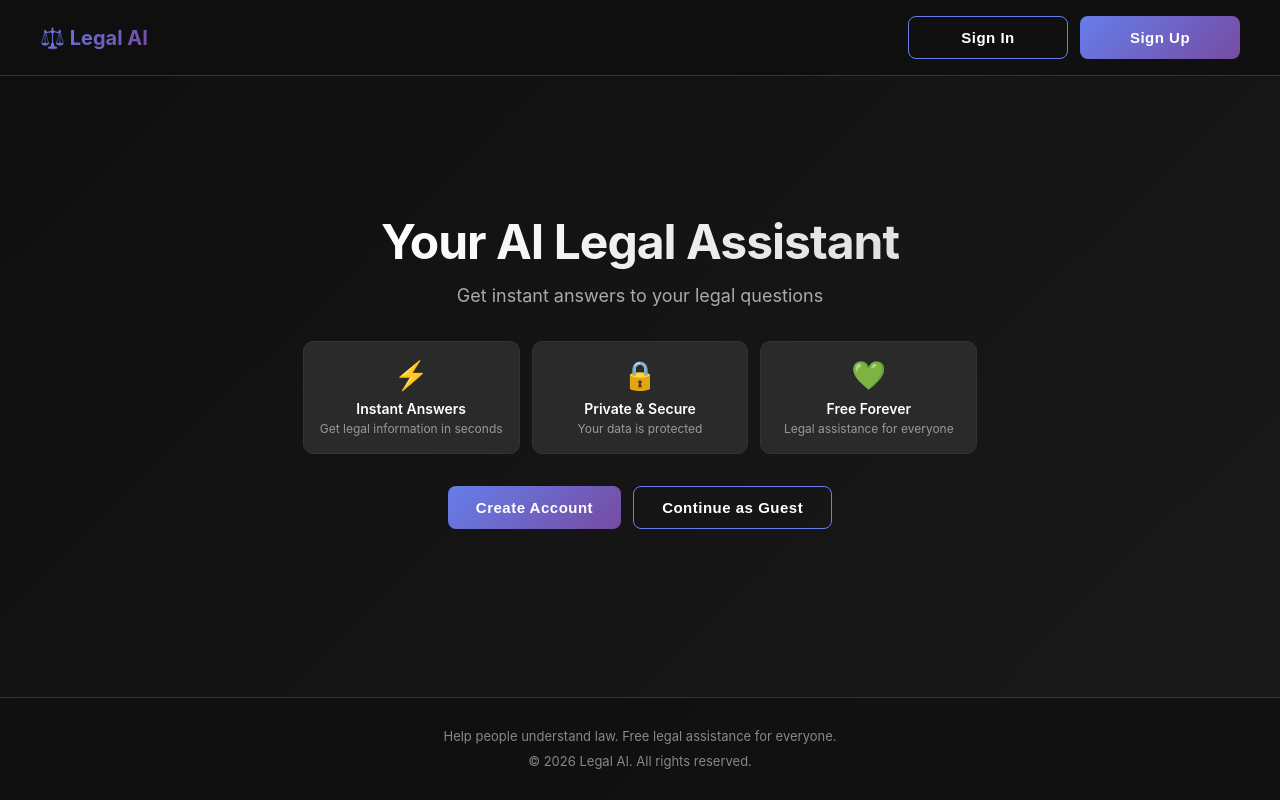
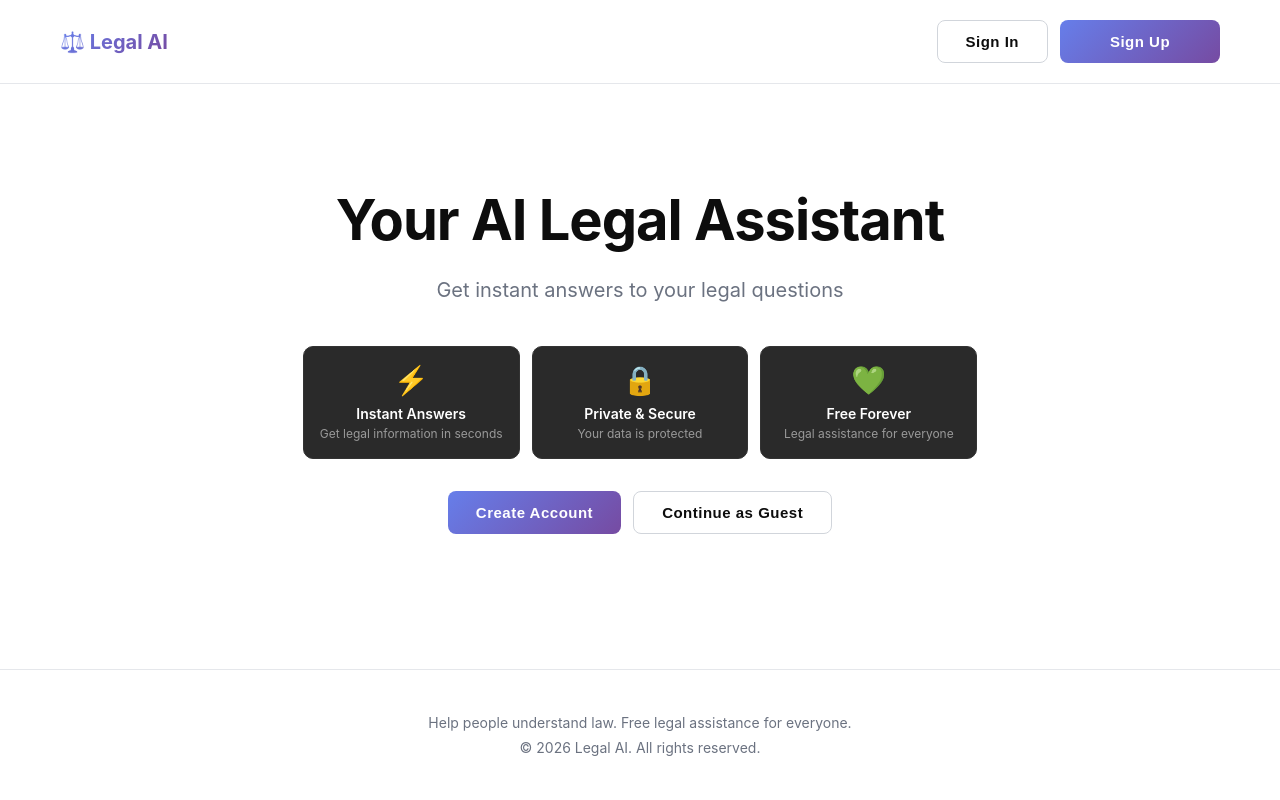
Before and after one commit to HetPatel1491/legal-llm, a React (Create React App) app: page / in a window 1280 px wide. Built offline with nearby package versions, Linux system fonts and the light colour scheme.

Commit message:
Complete light grey theme - Claude-style beautiful UI with perfect colors and spacing

```diff
--- a/src/App.css
+++ b/src/App.css
@@ -8,16 +8,16 @@ body {
   font-family: -apple-system, BlinkMacSystemFont, 'Segoe UI', 'Roboto', 'Oxygen',
     'Ubuntu', 'Cantarell', 'Fira Sans', 'Droid Sans', 'Helvetica Neue',
     sans-serif;
-  background: #0f0f0f;
-  color: #ffffff;
+  background: #ffffff;
+  color: #0d0d0d;
 }
 
 #root {
-  background: #0f0f0f;
+  background: #ffffff;
 }
 
 .app {
   width: 100%;
   min-height: 100vh;
-  background: #0f0f0f;
+  background: #ffffff;
 }
--- a/src/AuthPage.css
+++ b/src/AuthPage.css
@@ -2,7 +2,7 @@
 
 .auth-page {
   min-height: 100vh;
-  background: linear-gradient(135deg, #0f0f0f 0%, #1a1a1a 100%);
+  background: #ffffff;
   display: flex;
   align-items: center;
   justify-content: center;
@@ -36,11 +36,11 @@
 }
 
 .auth-form-container {
-  background: #1a1a1a;
-  border: 1px solid #333;
+  background: #ffffff;
+  border: 1px solid #e5e7eb;
   border-radius: 12px;
   padding: 32px;
-  box-shadow: 0 20px 60px rgba(0, 0, 0, 0.5);
+  box-shadow: 0 20px 60px rgba(0, 0, 0, 0.08);
 }
 
 .auth-header {
@@ -50,14 +50,14 @@
 
 .auth-header h1 {
   font-size: 26px;
-  color: #fff;
+  color: #0d0d0d;
   margin: 0 0 6px 0;
   font-weight: 700;
   letter-spacing: -0.5px;
 }
 
 .auth-header p {
-  color: #999;
+  color: #6b7280;
   font-size: 13px;
   margin: 0;
 }
@@ -85,7 +85,7 @@
 
 .form-group label {
   display: block;
-  color: #fff;
+  color: #0d0d0d;
   font-size: 13px;
   font-weight: 600;
   margin-bottom: 5px;
@@ -94,23 +94,22 @@
 .form-group input {
   width: 100%;
   padding: 10px;
-  background: #2a2a2a;
-  border: 1px solid #444;
-  border-radius: 6px;
-  color: white;
+  background: #f9fafb;
+  border: 1px solid #d1d5db;
+  color: #0d0d0d;
   font-size: 14px;
   transition: all 0.2s ease;
   box-sizing: border-box;
 }
 
 .form-group input::placeholder {
-  color: #666;
+  color: #9ca3af;
 }
 
 .form-group input:focus {
   outline: none;
   border-color: #667eea;
-  background: #333;
+  background: #f9fafb;
 }
 
 .form-group input:disabled {
@@ -152,7 +151,7 @@
   display: flex;
   align-items: center;
   margin: 16px 0;
-  color: #888;
+  color: #9ca3af;
   font-size: 12px;
   text-align: center;
 }
@@ -162,7 +161,7 @@
   content: '';
   flex: 1;
   height: 1px;
-  background: #333;
+  background: #e5e7eb;
 }
 
 .divider::before {
--- a/src/ChatPage.css
+++ b/src/ChatPage.css
@@ -1,4 +1,4 @@
-/* ChatPage.css - Modern Design */
+/* ChatPage.css - Light Grey Beautiful Design */
 
 * {
   margin: 0;
@@ -9,7 +9,7 @@
 .chat-page-with-sidebar {
   display: flex;
   height: 100vh;
-  background: #0f0f0f;
+  background: #ffffff;
   font-family: -apple-system, BlinkMacSystemFont, 'Segoe UI', 'Helvetica Neue', sans-serif;
 }
 
@@ -17,7 +17,7 @@
   flex: 1;
   display: flex;
   flex-direction: column;
-  background: linear-gradient(135deg, #0f0f0f 0%, #1a1a1a 100%);
+  background: #ffffff;
 }
 
 .chat-container {
@@ -36,22 +36,22 @@
   align-items: center;
   justify-content: space-between;
   padding: 20px 0;
-  border-bottom: 1px solid #333;
+  border-bottom: 1px solid #e5e7eb;
   gap: 15px;
   flex-wrap: wrap;
 }
 
 .chat-header h1 {
   font-size: 24px;
-  color: #fff;
+  color: #0d0d0d;
   font-weight: 700;
   letter-spacing: -0.5px;
 }
 
 .back-btn, .menu-btn {
   background: transparent;
-  border: 1px solid #444;
-  color: #fff;
+  border: 1px solid #d1d5db;
+  color: #374151;
   padding: 8px 16px;
   border-radius: 8px;
   cursor: pointer;
@@ -61,8 +61,8 @@
 }
 
 .back-btn:hover, .menu-btn:hover {
-  background: #333;
-  border-color: #555;
+  background: #f3f4f6;
+  border-color: #9ca3af;
 }
 
 .menu-btn {
@@ -96,13 +96,13 @@
 
 .sign-in-btn {
   background: transparent;
-  border: 1px solid #444;
-  color: #fff;
+  border: 1px solid #d1d5db;
+  color: #0d0d0d;
 }
 
 .sign-in-btn:hover {
-  background: #333;
-  border-color: #555;
+  background: #f3f4f6;
+  border-color: #9ca3af;
 }
 
 .sign-up-btn {
@@ -136,12 +136,12 @@
 }
 
 .chat-messages::-webkit-scrollbar-thumb {
-  background: #444;
+  background: #d1d5db;
   border-radius: 4px;
 }
 
 .chat-messages::-webkit-scrollbar-thumb:hover {
-  background: #555;
+  background: #9ca3af;
 }
 
 /* Empty State */
@@ -151,19 +151,19 @@
   align-items: center;
   justify-content: center;
   height: 100%;
-  color: #888;
+  color: #6b7280;
   text-align: center;
 }
 
 .empty-state h2 {
   font-size: 32px;
   margin-bottom: 10px;
-  color: #fff;
+  color: #0d0d0d;
 }
 
 .empty-state p {
   font-size: 16px;
-  color: #999;
+  color: #6b7280;
 }
 
 /* Messages */
@@ -207,19 +207,19 @@
 }
 
 .message.bot .message-content {
-  background: #2a2a2a;
-  color: #e0e0e0;
+  background: #f3f4f6;
+  color: #1f2937;
   border-radius: 4px 16px 16px 16px;
 }
 
 .message.bot .message-content a {
-  color: #667eea;
+  color: #0369a1;
   text-decoration: none;
 }
 
 .message.bot .message-content code {
-  background: #1a1a1a;
-  color: #58d4f1;
+  background: #e5e7eb;
+  color: #0369a1;
   padding: 2px 6px;
   border-radius: 4px;
   font-family: 'Monaco', 'Courier New', monospace;
@@ -227,8 +227,8 @@
 }
 
 .message.bot .message-content pre {
-  background: #1a1a1a;
-  color: #58d4f1;
+  background: #e5e7eb;
+  color: #0369a1;
   padding: 12px;
   border-radius: 8px;
   overflow-x: auto;
@@ -270,17 +270,17 @@
   display: flex;
   gap: 12px;
   padding: 16px;
-  background: #1a1a1a;
+  background: #f9fafb;
   border-radius: 12px;
-  border: 1px solid #333;
+  border: 1px solid #e5e7eb;
   margin-bottom: 20px;
 }
 
 .format-selector {
   padding: 10px 14px;
-  background: #2a2a2a;
-  border: 1px solid #444;
-  color: white;
+  background: #ffffff;
+  border: 1px solid #d1d5db;
+  color: #1f2937;
   border-radius: 8px;
   cursor: pointer;
   font-size: 14px;
@@ -289,34 +289,35 @@
 }
 
 .format-selector:hover:not(:disabled) {
-  background: #333;
-  border-color: #555;
+  background: #f3f4f6;
+  border-color: #9ca3af;
 }
 
 .format-selector:focus {
   outline: none;
   border-color: #667eea;
+  background: #ffffff;
 }
 
 input[type="text"] {
   flex: 1;
   padding: 10px 14px;
-  background: #2a2a2a;
-  border: 1px solid #444;
-  color: white;
+  background: #ffffff;
+  border: 1px solid #d1d5db;
+  color: #1f2937;
   border-radius: 8px;
   font-size: 15px;
   transition: all 0.2s ease;
 }
 
 input[type="text"]::placeholder {
-  color: #777;
+  color: #9ca3af;
 }
 
 input[type="text"]:focus {
   outline: none;
   border-color: #667eea;
-  background: #333;
+  background: #ffffff;
 }
 
 input[type="text"]:disabled {
@@ -351,12 +352,12 @@ input[type="text"]:disabled {
 /* Disclaimer */
 .disclaimer {
   font-size: 12px;
-  color: #888;
+  color: #6b7280;
   text-align: center;
   padding: 12px;
-  background: #1a1a1a;
+  background: #f3f4f6;
   border-radius: 8px;
-  border: 1px solid #333;
+  border: 1px solid #e5e7eb;
   margin-bottom: 20px;
 }
 
--- a/src/LandingPage.css
+++ b/src/LandingPage.css
@@ -2,8 +2,8 @@
 
 .landing-page {
   min-height: 100vh;
-  background: linear-gradient(135deg, #0f0f0f 0%, #1a1a1a 100%);
-  color: white;
+  background: #ffffff;
+  color: #0d0d0d;
   font-family: -apple-system, BlinkMacSystemFont, 'Segoe UI', 'Helvetica Neue', sans-serif;
   display: flex;
   flex-direction: column;
@@ -14,9 +14,9 @@
   display: flex;
   justify-content: space-between;
   align-items: center;
-  padding: 16px 40px;
-  border-bottom: 1px solid #333;
-  background: rgba(15, 15, 15, 0.8);
+  padding: 20px 60px;
+  border-bottom: 1px solid #e5e7eb;
+  background: rgba(255, 255, 255, 0.8);
   backdrop-filter: blur(10px);
 }
 
@@ -48,23 +48,20 @@
 }
 
 .hero h1 {
-  font-size: 48px;
+  font-size: 56px;
   font-weight: 700;
   line-height: 1.2;
-  margin-bottom: 12px;
-  background: linear-gradient(135deg, #ffffff 0%, #e0e0e0 100%);
-  -webkit-background-clip: text;
-  -webkit-text-fill-color: transparent;
-  background-clip: text;
+  margin-bottom: 20px;
+  color: #0d0d0d;
   letter-spacing: -1px;
 }
 
 .hero p {
-  font-size: 18px;
-  color: #aaa;
-  margin-bottom: 32px;
-  max-width: 500px;
-  line-height: 1.5;
+  font-size: 20px;
+  color: #6b7280;
+  margin-bottom: 40px;
+  max-width: 600px;
+  line-height: 1.6;
 }
 
 /* Features Grid - COMPACT */
@@ -75,6 +72,10 @@
   margin-bottom: 32px;
   width: 100%;
   max-width: 700px;
+  padding: 0;
+  background: transparent;
+  border-radius: 0;
+  border: none;
 }
 
 .feature {
@@ -148,13 +149,13 @@ button {
 
 .btn-secondary {
   background: transparent;
-  color: white;
-  border: 1.5px solid #667eea;
-  min-width: 160px;
+  color: #0d0d0d;
+  border: 1.5px solid #d1d5db;
 }
 
 .btn-secondary:hover {
-  background: rgba(102, 126, 234, 0.1);
+  background: #f3f4f6;
+  border-color: #9ca3af;
   transform: translateY(-2px);
 }
 
@@ -164,17 +165,28 @@ button {
 
 /* Footer */
 .footer {
-  padding: 24px 40px;
-  border-top: 1px solid #333;
+  padding: 40px 60px;
+  border-top: 1px solid #e5e7eb;
   text-align: center;
-  color: #888;
-  font-size: 13px;
-  background: rgba(15, 15, 15, 0.8);
-  line-height: 1.6;
+  color: #6b7280;
+  font-size: 14px;
+  background: rgba(255, 255, 255, 0.8);
 }
 
 .footer p {
-  margin: 4px 0;
+  margin: 0;
+  line-height: 1.8;
+}
+
+.footer a {
+  color: #667eea;
+  text-decoration: none;
+  transition: all 0.2s ease;
+}
+
+.footer a:hover {
+  color: #764ba2;
+  text-decoration: underline;
 }
 
 /* Mobile Responsive */
--- a/src/Sidebar.css
+++ b/src/Sidebar.css
@@ -1,13 +1,13 @@
 /* Sidebar.css - Modern Design */
 
 .sidebar {
-  width: 280px;
-  background: linear-gradient(180deg, #1a1a1a 0%, #0f0f0f 100%);
-  border-right: 1px solid #333;
+   width: 280px;
+  background: #f9fafb;
+  border-right: 1px solid #e5e7eb;
   display: flex;
   flex-direction: column;
   height: 100vh;
-  color: white;
+  color: #0d0d0d;
   font-family: -apple-system, BlinkMacSystemFont, 'Segoe UI', 'Helvetica Neue', sans-serif;
 }
 
@@ -20,7 +20,7 @@
 .sidebar-header h2 {
   font-size: 20px;
   margin-bottom: 12px;
-  color: #fff;
+  color: #0d0d0d;
   font-weight: 700;
 }
 
@@ -87,17 +87,17 @@
   align-items: center;
   justify-content: space-between;
   padding: 12px;
-  background: #2a2a2a;
+  background: #ffffff;
   border-radius: 8px;
   cursor: pointer;
   transition: all 0.2s ease;
-  border: 1px solid transparent;
+  border: 1px solid #e5e7eb;
   gap: 8px;
 }
 
 .conversation-item:hover {
-  background: #333;
-  border-color: #444;
+  background: #f3f4f6;
+  border-color: #d1d5db;
 }
 
 .conversation-item.active {
@@ -112,7 +112,7 @@
 }
 
 .conversation-title {
-  color: #fff;
+  color: #0d0d0d;
   font-size: 13px;
   margin: 0;
   white-space: nowrap;
@@ -121,14 +121,14 @@
   font-weight: 500;
 }
 
+.conversation-date {
+  color: #9ca3af;
+  font-size: 11px;
+  margin: 4px 0 0 0;
+}
+
 .conversation-item.active .conversation-title {
   color: #fff;
-}
-
-.conversation-date {
-  color: #888;
-  font-size: 11px;
-  margin: 4px 0 0 0;
 }
 
 .conversation-item.active .conversation-date {
@@ -139,7 +139,7 @@
 .delete-btn {
   background: transparent;
   border: none;
-  color: #999;
+  color: #d1d5db;
   cursor: pointer;
   font-size: 16px;
   padding: 4px 8px;
@@ -154,7 +154,7 @@
 
 .delete-btn:hover {
   background: rgba(255, 59, 48, 0.1);
-  color: #ff3b30;
+  color: #ef4444;
 }
 
 .delete-btn:active {
@@ -173,12 +173,12 @@
 /* Footer */
 .sidebar-footer {
   padding: 16px;
-  border-top: 1px solid #333;
+  border-top: 1px solid #e5e7eb;
   text-align: center;
 }
 
 .sidebar-footer p {
-  color: #888;
+  color: #9ca3af;
   font-size: 12px;
   margin: 0;
 }
```
